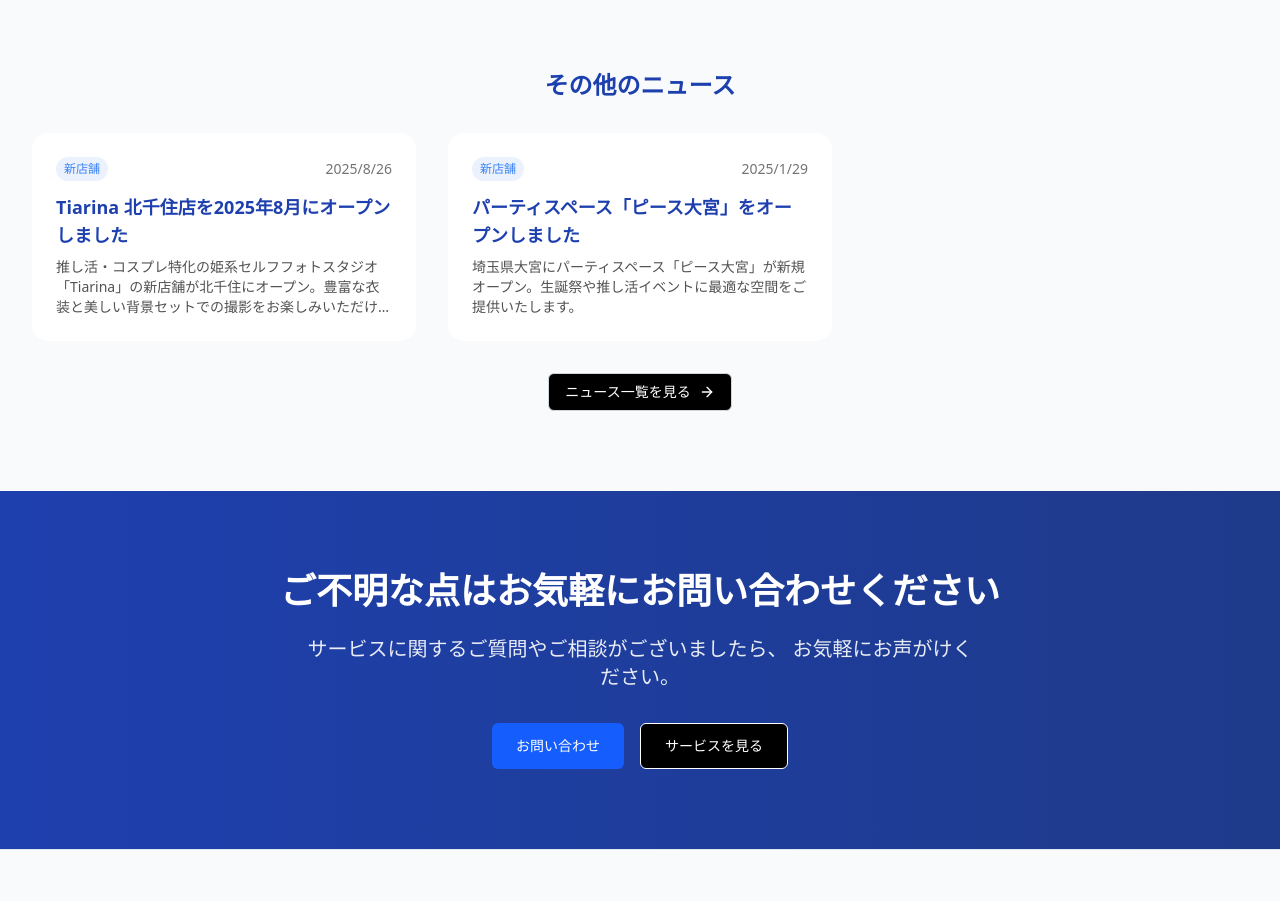
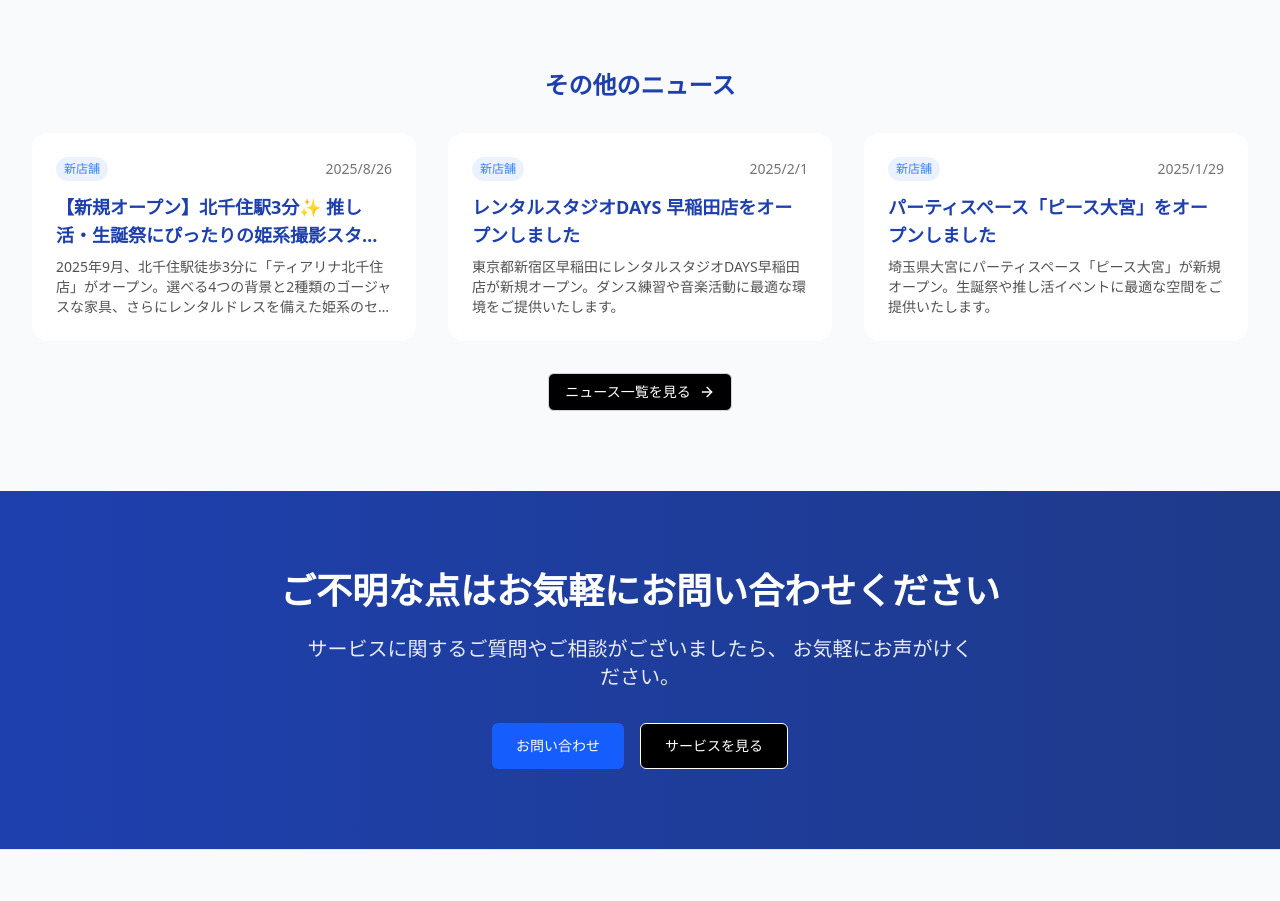
Before and after one commit to Kikurin2525/osara-rock-official, a Next.js app: page /news/company-incorporation in a window 1280 px wide. Shown: the part 1460-2361 px from the top of the page. Built offline with nearby package versions, Linux system fonts and the light colour scheme.

Commit message:
chore: minor tweaks

```diff
--- a/src/app/about/page.tsx
+++ b/src/app/about/page.tsx
@@ -185,21 +185,7 @@ export default function AboutPage() {
             <h2 className="text-3xl lg:text-4xl font-bold text-primary mb-12 text-center">
               代表メッセージ
             </h2>
-            <div className="grid grid-cols-1 lg:grid-cols-2 gap-12 items-center">
-              {/* 画像 */}
-              <div className="order-2 lg:order-1">
-                <div className="relative aspect-[4/3] rounded-2xl overflow-hidden shadow-xl">
-                  <Image
-                    src="https://images.unsplash.com/photo-1507003211169-0a1dd7228f2d?ixlib=rb-4.0.3&auto=format&fit=crop&w=800&q=80"
-                    alt="代表取締役のポートレート"
-                    fill
-                    className="object-cover"
-                  />
-                </div>
-              </div>
-
-              {/* メッセージ */}
-              <div className="order-1 lg:order-2">
+            <div className="max-w-4xl mx-auto">
               <div className="bg-white rounded-2xl p-8 lg:p-10 shadow-lg">
                 <div className="text-lg text-neutral-700 leading-relaxed space-y-6">
                   <p>
@@ -221,7 +207,6 @@ export default function AboutPage() {
                   <p className="text-lg font-semibold text-primary">
                     株式会社オサラロック　代表取締役
                   </p>
-                  </div>
                 </div>
               </div>
             </div>
--- a/src/app/news/page.tsx
+++ b/src/app/news/page.tsx
@@ -32,7 +32,7 @@ export default function NewsPage() {
             src="https://images.unsplash.com/photo-1504711434969-e33886168f5c?ixlib=rb-4.0.3&auto=format&fit=crop&w=1920&q=80"
             alt="ニュースや最新情報を伝える新聞やメディアのイメージ"
             fill
-            className="object-cover opacity-5"
+            className="object-cover opacity-40"
             priority
           />
         </div>
--- a/src/app/page.tsx
+++ b/src/app/page.tsx
@@ -12,7 +12,7 @@ export default function HomePage() {
             src="/hero.jpg"
             alt="オサラロック ヒーロー背景"
             fill
-            className="object-cover opacity-20"
+            className="object-cover opacity-40"
             priority
           />
         </div>
@@ -25,14 +25,6 @@ export default function HomePage() {
             ダンススタジオから姫系フォトスタジオまで、<br />
             あなたの大切な時間と物語をサポートします。
           </p>
-          <div className="flex flex-col sm:flex-row gap-4 justify-center">
-            <Button as="a" href="/services" className="px-6 py-3 text-base bg-blue-600 text-white rounded-md hover:bg-blue-700">
-              サービスを見る
-            </Button>
-            <Button as="a" href="/contact" className="px-6 py-3 text-base border border-gray-300 text-gray-700 rounded-md hover:bg-gray-50">
-              お問い合わせ
-            </Button>
-          </div>
         </div>
       </section>
 
@@ -43,13 +35,9 @@ export default function HomePage() {
             <h2 className="text-3xl md:text-4xl font-bold text-primary mb-4">
               サービス
             </h2>
-            <div className="flex items-center justify-center mb-6">
-              <div className="h-1 w-16 bg-gradient-to-r from-primary to-primary-blue rounded-full mr-4"></div>
-              <p className="text-lg text-neutral-600 font-medium px-6 py-2 bg-gradient-to-r from-amber-50 to-orange-50 rounded-full border-2 border-primary/20">
-                2つのメイン事業でお客様をサポート
-              </p>
-              <div className="h-1 w-16 bg-gradient-to-r from-primary-blue to-primary rounded-full ml-4"></div>
-            </div>
+            <p className="text-lg text-neutral-600">
+              2つのメイン事業でお客様をサポート
+            </p>
           </div>
 
           <div className="space-y-16">
--- a/src/app/services/page.tsx
+++ b/src/app/services/page.tsx
@@ -33,7 +33,7 @@ export default function ServicesPage() {
             src="https://images.unsplash.com/photo-1497366216548-37526070297c?ixlib=rb-4.0.3&auto=format&fit=crop&w=1920&q=80"
             alt="モダンなオフィス空間での会議の様子"
             fill
-            className="object-cover opacity-5"
+            className="object-cover opacity-40"
             priority
           />
         </div>
--- a/src/data/news.ts
+++ b/src/data/news.ts
@@ -12,6 +12,51 @@ export interface NewsItem {
 }
 
 export const newsItems: NewsItem[] = [
+  {
+    id: '004',
+    title: 'レンタルスタジオDAYS 早稲田店をオープンしました',
+    slug: 'days-waseda-opening',
+    publishDate: '2025-02-01',
+    category: '新店舗',
+    summary: '東京都新宿区早稲田にレンタルスタジオDAYS早稲田店が新規オープン。ダンス練習や音楽活動に最適な環境をご提供いたします。',
+    content: `
+# レンタルスタジオDAYS 早稲田店 グランドオープン
+
+この度、株式会社オサラロックは2025年2月1日、東京都新宿区早稲田にレンタルスタジオDAYS早稲田店をグランドオープンいたしました。
+
+## 店舗概要
+
+**所在地**: 東京都新宿区早稲田
+**最寄駅**: JR・地下鉄 早稲田駅より徒歩圏内
+**営業時間**: 10:00〜22:00（最終受付21:00）
+**定休日**: 年中無休
+
+## 設備・サービス
+
+- **プロ仕様のスタジオ設備**: 音響システム、照明設備を完備
+- **広々とした空間**: ダンス練習に最適な広いフロア
+- **防音設備**: 周囲を気にせず練習に集中できる環境
+- **清潔で快適**: 常に清潔に保たれた安心してご利用いただける空間
+- **柔軟な利用時間**: 1時間から長時間利用まで対応
+
+## DAYSブランドの特徴
+
+誰でも使いやすいダンススタジオとして、初心者からプロまで幅広い層の方々にご利用いただけるよう設計されています。アクセスの良い立地で、個人練習からグループ練習まで様々な用途にお応えします。
+
+## オープン記念キャンペーン
+
+2月末まで、初回利用の方には特別料金でご案内いたします。この機会にぜひ、快適なスタジオ環境での練習をお試しください。
+
+皆様のご利用を心よりお待ちしております。
+
+**公式サイト**: [DAYS早稲田店](https://days-waseda.com/)
+
+*お問い合わせ・ご予約は公式サイトまたは当社お問い合わせフォームにて承ります。*
+    `,
+    image: '/images/news/days-waseda-opening.jpg',
+    isPublished: true,
+    tags: ['DAYS', '新店舗', 'レンタルスタジオ', '早稲田', 'ダンス'],
+  },
   {
     id: '003',
     title: 'パーティスペース「ピース大宮」をオープンしました',
@@ -54,34 +99,40 @@ export const newsItems: NewsItem[] = [
   },
   {
     id: '001',
-    title: 'Tiarina 北千住店を2025年8月にオープンしました',
+    title: '【新規オープン】北千住駅3分✨ 推し活・生誕祭にぴったりの姫系撮影スタジオ「ティアリナ北千住」がOPENしました！💖',
     slug: 'tiarina-kitasenju-opening',
     publishDate: '2025-08-26',
     category: '新店舗',
-    summary: '推し活・コスプレ特化の姫系セルフフォトスタジオ「Tiarina」の新店舗が北千住にオープン。豊富な衣装と美しい背景セットでの撮影をお楽しみいただけます。',
+    summary: '2025年9月、北千住駅徒歩3分に「ティアリナ北千住店」がオープン。選べる4つの背景と2種類のゴージャスな家具、さらにレンタルドレスを備えた姫系のセルフ撮影スタジオです。',
     content: `
-# Tiarina 北千住店 グランドオープン
+# 【新規オープン】北千住駅3分✨ 推し活・生誕祭にぴったりの姫系撮影スタジオ「ティアリナ北千住」がOPENしました！💖
 
-この度、株式会社オサラロックは2025年8月26日、推し活・コスプレに特化した姫系セルフフォトスタジオ「Tiarina（ティアリナ）」の北千住店をグランドオープンいたしました。
+2025年9月、北千住駅徒歩3分に「ティアリナ北千住店」がオープンいたしました。
+選べる4つの背景と2種類のゴージャスな家具、さらにレンタルドレスを備えた、姫系のセルフ撮影スタジオです。推し活やコスプレ撮影、生誕祭の会場としてぜひご利用ください。
 
-## 店舗概要
+## スタジオの特徴
 
-**所在地**: 東京都足立区千住（詳細住所は別途ご案内）
-**最寄駅**: JR・地下鉄 北千住駅より徒歩5分
-**営業時間**: 10:00〜22:00（最終受付21:00）
-**定休日**: 年中無休
+### 4つの世界観を1部屋で楽しめる
+「クラシカルな黒」「純白の白」「可愛いピンク」「爽やかなミントブルー」
+シーンに合わせて雰囲気を自由に切り替え可能です。
 
-## 設備・サービス
+### 手ぶらで変身できるレンタルドレス
+白・黒・ピンクのプリンセスドレスをご用意。お友達との双子コーデにもおすすめです。
 
-- **豊富な衣装レンタル**: 姫系、ゴシック、ナチュラル系など100着以上をご用意
-- **多彩な背景セット**: 3つの異なるテーマの撮影セット
-- **プロ仕様の照明設備**: 美しい仕上がりをサポートする照明システム
-- **充実の小道具**: 撮影を彩る様々なアクセサリー・小道具類
-- **セルフ撮影サポート**: 初心者の方でも安心の撮影ガイド
+### アクセス抜群の駅チカ立地
+北千住駅1番出口から徒歩3分。撮影前後の買い出しにも便利な環境です。
 
-## オープン記念キャンペーン
+### 撮影＆配信サポートも充実
+LEDリングライト、スマホ三脚、撮影小物を無料でご利用いただけます。動画配信にも対応！
 
-8月末まで、初回利用の方には30分延長無料サービスを実施中です。この機会にぜひ、理想の世界観での撮影をお楽しみください。
+## 基本情報
+
+- **広さ**: 35㎡
+- **設備**: 無料WiFi、レンタルドレス3着、撮影小物、LEDリングライト、スマホ三脚ほか
+
+## 利用シーン
+
+推し活（本人不在の誕生日会・生誕祭）、ポートレート、コスプレ、記念日撮影、宣材写真、商品撮影、YouTube/TikTok配信など幅広く活用いただけます。
 
 皆様のご利用を心よりお待ちしております。
 
```
Lines whose indentation alone changed are shown as unchanged.
